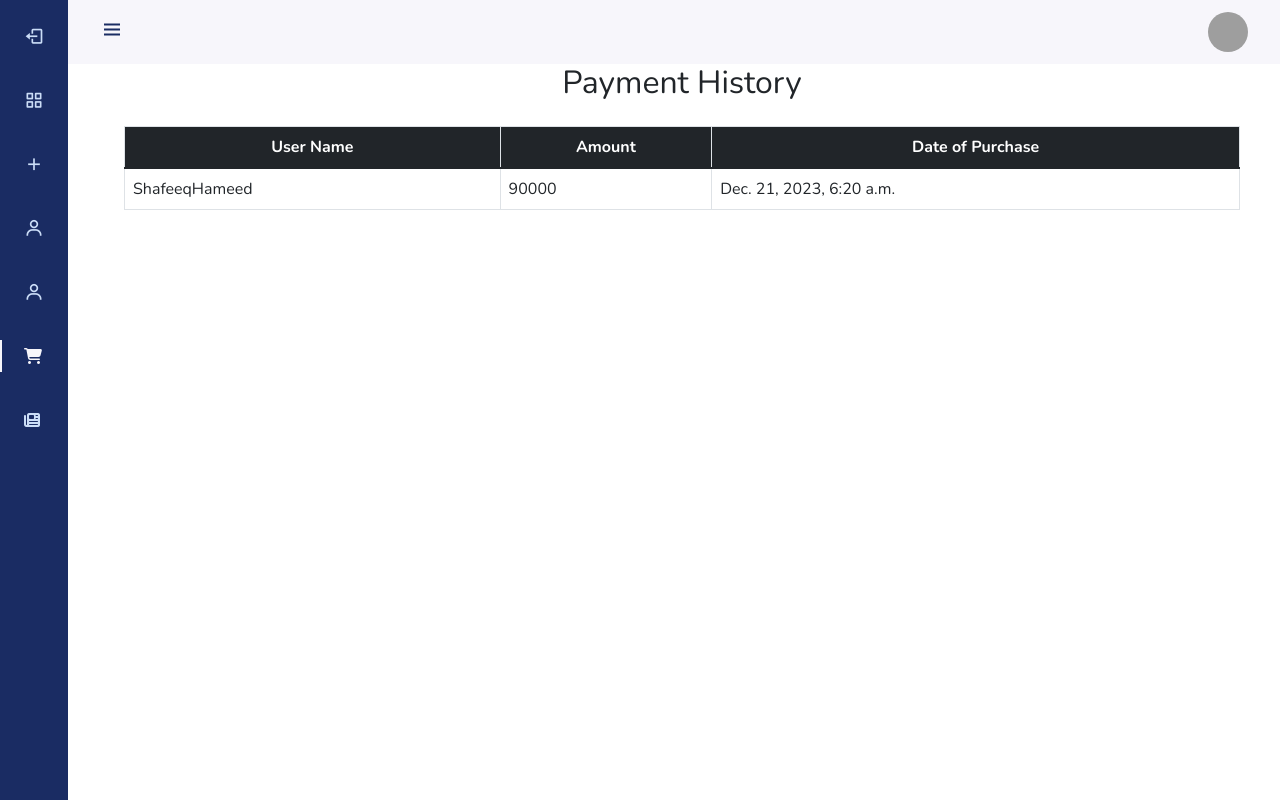
After one commit to smohammedshafeeqhameed/olx_management, a Django app: page /payment_history in a window 1280 px wide. The commit adds this page. Run offline with Django 4.2, Linux system fonts and the light colour scheme; a user stored in the database is signed in; data comes from the database, SQL or seed files in the repository; both versions use the stored data as it was after the commit; some libraries are stand-ins or nearby versions; grey boxes are pictures that could not be loaded.

Commit message:
added payment history feature

```diff
--- a/olx_management_app/admin.py
+++ b/olx_management_app/admin.py
@@ -16,3 +16,4 @@ admin.site.register(ProblemReport)
 admin.site.register(AdminNotification)
 admin.site.register(OverdueProductNotification)
 admin.site.register(ChatMessage)
+admin.site.register(PaymentHistory)
--- a/olx_management_app/models.py
+++ b/olx_management_app/models.py
@@ -59,6 +59,11 @@ class Addproduct(models.Model):
     image=models.ImageField(upload_to="images/",null=True)
     is_approved = models.BooleanField(default=False)
 
+
+class PaymentHistory(models.Model):
+    buyer = models.ForeignKey(User, on_delete=models.CASCADE, null=True)
+    totalprice = models.IntegerField(null=True)
+    update_date = models.DateTimeField(auto_now=True)
 
 
 class Cart(models.Model):
--- a/olx_management_app/urls.py
+++ b/olx_management_app/urls.py
@@ -12,6 +12,7 @@ urlpatterns = [
     path('addbo', views.addbo, name='addbo'),
     path('useraddbo', views.useraddbo, name='useraddbo'),
     path('showProduct', views.showProduct, name='showProduct'),
+    path('payment_history', views.payment_history, name='payment_history'),
     path('show_user_products', views.show_user_products, name='show_user_products'),
     path('update_reply', views.update_reply, name='update_reply'),
     # path('demo',views.demo,name='demo')
--- a/olx_management_app/views.py
+++ b/olx_management_app/views.py
@@ -1,7 +1,7 @@
 from django.shortcuts import render, redirect, get_object_or_404
 from django.contrib.auth import authenticate, login
 from .models import Signup, Category, Addproduct, LoginRequest, Cart, Notification, SignupRequestNotification, \
-    SignupRequest, AdminNotification, OverdueProductNotification
+    SignupRequest, AdminNotification, OverdueProductNotification, PaymentHistory
 from django.contrib.auth.models import User, auth
 from django.contrib import messages
 from django.contrib.auth import login
@@ -37,7 +37,7 @@ def index(request):
     generated_password = request.GET.get('generated_password', '')
     generated_password = generate_password()
     ca = Category.objects.all()
-    show = Addproduct.objects.all()
+    show = Addproduct.objects.filter(is_approved=True)
     return render(request, 'index.html', {'generated_password': generated_password, 'ca': ca, 'sh': show})
 
 
@@ -414,6 +414,13 @@ def showProduct(request):
 
     return render(request, 'showProduct.html', {'bk': Products, 'buk': bk})
 
+@login_required(login_url='index')
+def payment_history(request):
+    Products = Category.objects.all()
+    bk = PaymentHistory.objects.all()
+
+    return render(request, 'payment_history.html', {'bk': Products, 'buk': bk})
+
 
 @login_required(login_url='index')
 def show_user_products(request):
@@ -579,6 +586,9 @@ def delete_user(request, pk):
 
 def process_payment(request):
     if request.method == "POST":
+        totalprice = request.POST.get('totalprice')
+        payment_history = PaymentHistory(buyer=request.user, totalprice=totalprice)
+        payment_history.save()
         user_cart = Cart.objects.filter(user=request.user)
         user_cart.delete()
         return render(request, 'cart.html')
@@ -636,6 +646,7 @@ def categorized_products(request, category_id):
 @login_required(login_url='index')
 def Productcard(request, pk):
     bk = Addproduct.objects.get(id=pk)
+    ca = Category.objects.all()
     current_user = request.user
 
     # Filter chat messages created by the current user
@@ -646,7 +657,7 @@ def Productcard(request, pk):
     # if existing_request:
     #     messages.warning(request, 'You have already requested this Product. Please wait for approval.')
 
-    return render(request, 'Productcard.html', {'bk': bk, 'user_chat_messages': user_chat_messages})
+    return render(request, 'Productcard.html', {'bk': bk, 'user_chat_messages': user_chat_messages, 'ca':ca})
 
 
 def loginusers(request):
--- a/templates/Productcard.html
+++ b/templates/Productcard.html
@@ -160,14 +160,15 @@
                 </li>
 
 
-                <li class="nav-item dropdown">
+             <li class="nav-item dropdown">
                     <a class="nav-link dropdown-toggle" href="#" id="facilitiesDropdown" role="button"
                        data-toggle="dropdown" aria-haspopup="true" aria-expanded="false">
                         Category
                     </a>
                     <div class="dropdown-menu" aria-labelledby="facilitiesDropdown">
                         {% for category in ca %}
-                        <a class="dropdown-item" href="{% url 'categorized_products' category.id %}">{{ category.cat_name }}</a>
+                        <a class="dropdown-item" href="{% url 'categorized_products' category.id %}">
+                            {{ category.cat_name }}</a>
                         {% endfor %}
 
 
--- /dev/null
+++ b/templates/payment_history.html
@@ -0,0 +1,404 @@
+{% load static %}
+<!DOCTYPE html>
+<html>
+<head>
+    <meta charset="utf-8"/>
+    <meta name="viewport" content="width=device-width, initial-scale=1"/>
+    <title>Adminhome</title>
+    <link
+            href="https://cdn.jsdelivr.net/npm/bootstrap@5.1.3/dist/css/bootstrap.min.css"
+            rel="stylesheet"
+            integrity="sha384-1BmE4kWBq78iYhFldvKuhfTAU6auU8tT94WrHftjDbrCEXSU1oBoqyl2QvZ6jIW3"
+            crossorigin="anonymous"
+    />
+    <link
+            href="https://cdn.jsdelivr.net/npm/boxicons@latest/css/boxicons.min.css"
+            rel="stylesheet"
+    />
+
+    <link rel="stylesheet" href="https://cdnjs.cloudflare.com/ajax/libs/font-awesome/6.4.2/css/all.min.css"
+          integrity="sha512-z3gLpd7yknf1YoNbCzqRKc4qyor8gaKU1qmn+CShxbuBusANI9QpRohGBreCFkKxLhei6S9CQXFEbbKuqLg0DA=="
+          crossorigin="anonymous" referrerpolicy="no-referrer"/>
+    <link rel="icon" type="image/png" href="{% static 'static/images/fav3.png' %}"/>
+    <script src="https://code.jquery.com/jquery-3.6.0.min.js"></script>
+    <style>
+        @import url("https://fonts.googleapis.com/css2?family=Nunito:wght@400;600;700&display=swap");
+
+        :root {
+          --header-height: 3rem;
+          --nav-width: 68px;
+          --first-color: #1a2c63;
+          --first-color-light: #cbddf7;
+          --white-color: #f7f6fb;
+          --body-font: "Nunito", sans-serif;
+          --normal-font-size: 1rem;
+          --z-fixed: 100;
+        }
+
+        *,
+        ::before,
+        ::after {
+          box-sizing: border-box;
+        }
+
+        body {
+          position: relative;
+          margin: var(--header-height) 0 0 0;
+          padding: 0 1rem;
+          font-family: var(--body-font);
+          font-size: var(--normal-font-size);
+          transition: 0.5s;
+        }
+
+        a {
+          text-decoration: none;
+        }
+
+        .header {
+          width: 100%;
+          height: var(--header-height);
+          position: fixed;
+          top: 0;
+          left: 0;
+          display: flex;
+          align-items: center;
+          justify-content: space-between;
+          padding: 0 1rem;
+          background-color: var(--white-color);
+          z-index: var(--z-fixed);
+          transition: 0.5s;
+        }
+
+        .header_toggle {
+          color: var(--first-color);
+          font-size: 1.5rem;
+          cursor: pointer;
+        }
+
+        .header_img {
+          width: 35px;
+          height: 35px;
+          display: flex;
+          justify-content: center;
+          border-radius: 50%;
+          overflow: hidden;
+        }
+
+        .header_img img {
+          width: 40px;
+        }
+
+        .l-navbar {
+          position: fixed;
+          top: 0;
+          left: -30%;
+          width: var(--nav-width);
+          height: 100vh;
+          background-color: var(--first-color);
+          padding: 0.5rem 1rem 0 0;
+          transition: 0.5s;
+          z-index: var(--z-fixed);
+        }
+
+        .nav {
+          height: 100%;
+          display: flex;
+          flex-direction: column;
+          justify-content: space-between;
+          overflow: hidden;
+        }
+
+        .nav_logo,
+        .nav_link {
+          display: grid;
+          grid-template-columns: max-content max-content;
+          align-items: center;
+          column-gap: 1rem;
+          padding: 0.5rem 0 0.5rem 1.5rem;
+        }
+
+        .nav_logo {
+          margin-bottom: 2rem;
+        }
+
+        .nav_logo-icon {
+          font-size: 1.25rem;
+          color: var(--white-color);
+        }
+
+        .nav_logo-name {
+          color: var(--white-color);
+          font-weight: 700;
+        }
+
+        .nav_link {
+          position: relative;
+          color: var(--first-color-light);
+          margin-bottom: 1.5rem;
+          transition: 0.3s;
+        }
+
+        .nav_link:hover {
+          color: var(--white-color);
+        }
+
+        .nav_icon {
+          font-size: 1.25rem;
+        }
+
+        .show {
+          left: 0;
+        }
+
+        .body-pd {
+          padding-left: calc(var(--nav-width) + 1rem);
+        }
+
+        .active {
+          color: var(--white-color);
+        }
+
+        .active::before {
+          content: "";
+          position: absolute;
+          left: 0;
+          width: 2px;
+          height: 32px;
+          background-color: var(--white-color);
+        }
+
+        .height-100 {
+          height: 100vh;
+        }
+
+        @media screen and (min-width: 768px) {
+          body {
+            margin: calc(var(--header-height) + 1rem) 0 0 0;
+            padding-left: calc(var(--nav-width) + 2rem);
+          }
+
+          .header {
+            height: calc(var(--header-height) + 1rem);
+            padding: 0 2rem 0 calc(var(--nav-width) + 2rem);
+          }
+
+          .header_img {
+            width: 40px;
+            height: 40px;
+          }
+
+          .header_img img {
+            width: 45px;
+          }
+
+          .l-navbar {
+            left: 0;
+            padding: 1rem 1rem 0 0;
+          }
+
+          .show {
+            width: calc(var(--nav-width) + 156px);
+          }
+
+          .body-pd {
+            padding-left: calc(var(--nav-width) + 188px);
+          }
+        }
+
+    </style>
+</head>
+<body id="body-pd">
+<header class="header" id="header">
+    <div class="header_toggle">
+        <i class="bx bx-menu" id="header-toggle"></i>
+    </div>
+    <div class="header_img">
+        <img src="{% static 'images/giphy.gif' %}" alt=""/>
+    </div>
+</header>
+<div class="l-navbar" id="nav-bar">
+    <nav class="nav">
+        <div>
+            <a href="{% url 'logout1' %}" class="nav_link">
+                <i class="bx bx-log-out nav_icon"></i>
+                <span class="nav_name">SignOut</span>
+            </a>
+            <div class="nav_list">
+                <a href="{% url 'adminhome' %}" class="nav_link ">
+                    <i class="bx bx-grid-alt nav_icon"></i>
+                    <span class="nav_name">Dashboard</span>
+                </a>
+                <a href="{% url 'addcategory' %}" class="nav_link">
+                    <i class="bx bx-plus nav_icon"></i>
+                    <span class="nav_name">Add Category</span>
+                </a>
+
+                <a href="{% url 'userdetails' %}" class="nav_link">
+                    <i class="bx bx-user nav_icon"></i>
+                    <span class="nav_name">Users</span>
+                </a>
+
+                <a href="{% url 'loginusers'  %}" class="nav_link">
+                    <i class="bx bx-user nav_icon"></i>
+                    <span class="nav_name">Approve Users</span>
+                </a>
+                <a href="{% url 'showProduct' %}" class="nav_link active">
+                    <i class="fa-solid fa-cart-shopping"></i>
+                    <span class="nav_name">Show Products</span>
+                </a>
+                <a href="{% url 'payment_history' %}" class="nav_link">
+                    <i class="fa-solid fa-newspaper" title="Show Product"></i>
+                    <span class="nav_name">Show Products</span>
+                </a>
+
+            </div>
+        </div>
+        <!-- <a href="{% url 'logout1' %}" class="nav_link">
+          <i class="bx bx-log-out nav_icon"></i>
+          <span class="nav_name">SignOut</span>
+        </a> -->
+    </nav>
+</div>
+<!-- <div class="container mt-5">
+
+    <h2 class="mb-4">Products</h2>
+    <div class="row">
+        {% for b in buk %}
+        <div class="col-md-6">
+            <div class="product-card border rounded p-3 mb-4 d-flex align-items-center">
+                <div class="row align-items-center w-100">
+                    <div class="col-md-4">
+                        {% if b.image %}
+                        <img src="{{ b.image.url }}" class="img-fluid" alt="Product Cover" style="max-width: 100px;">
+                    {% else %}
+
+                        <p>No image available</p>
+                    {% endif %}
+                    </div>
+                    <div class="col-md-8">
+                        <div class="row">
+                            <div class="col-md-12 mb-2">
+                                <p class="small text-muted mb-0">Name: {{ b.Product_name }}</p>
+                                <p class="small text-muted mb-0">Author: {{ b.author_name }}</p>
+                                <p class="small text-muted mb-0">Language: {{ b.language }}</p>
+                            </div>
+                            <div class="col-md-12 mb-2">
+                                <p class="small text-muted mb-0">Category: {{ b.add.cat_name }}</p>
+                                <p class="small text-muted mb-0">Price: {{ b.price }}</p>
+                            </div>
+                            <div class="col-md-12">
+                                <a href="{% url 'editProduct' b.id %}" style="color: black;">
+                                    <i class="fa fa-edit" aria-hidden="true"></i>
+                                </a>
+                                &nbsp;&nbsp;
+                                <a href="{% url 'delete_Product' b.id %}" style="color: black;">
+                                    <i class="fa fa-trash" aria-hidden="true"></i>
+                                </a>
+                            </div>
+                        </div>
+                    </div>
+                    <div class="col-md-12 mt-3">
+                        <p class="small text-muted mb-0">Description:</p>
+                        <p class="lead fw-normal mb-0" style="font-size: 15px;">{{ b.description }}</p>
+                    </div>
+                </div>
+            </div>
+        </div>
+        {% endfor %}
+    </div>
+</div>  -->
+{% if messages %}
+<div class="container py-3">
+    <div class="row">
+        <div class="col-md-12">
+            {% for message in messages %}
+            <div class="alert alert-success alert-dismissible fade show" role="alert">
+                {{ message }}
+                <button type="button" class="close" data-dismiss="alert" aria-label="Close">
+                    <span aria-hidden="true">&times;</span>
+                </button>
+            </div>
+            {% endfor %}
+        </div>
+    </div>
+</div>
+{% endif %}
+
+<div class="container mt-5">
+    <h2 class="mb-4 text-center">Payment History</h2>
+    <div class="table-responsive">
+        <table class="table table-bordered">
+            <thead class="bg-dark text-white text-center">
+            <tr>
+
+                <th>User Name</th>
+                <th>Amount</th>
+                <th>Date of Purchase</th>
+
+
+            </tr>
+            </thead>
+            <tbody>
+            {% for b in buk %}
+            <tr>
+
+                <td>{{b.buyer}}</td>
+                <td>{{ b.totalprice }}</td>
+                <td>{{ b.update_date }}</td>
+
+            </tr>
+
+            {% endfor %}
+            </tbody>
+        </table>
+    </div>
+</div>
+
+<script>
+    src="https://cdn.jsdelivr.net/npm/bootstrap@5.1.3/dist/js/bootstrap.bundle.min.js"
+    integrity="sha384-ka7Sk0Gln4gmtz2MlQnikT1wXgYsOg+OMhuP+IlRH9sENBO0LRn5q+8nbTov4+1p"
+    crossorigin="anonymous"
+  >
+</script>
+<script type="text/javascript">
+    document.addEventListener("DOMContentLoaded", function (event) {
+      const showNavbar = (toggleId, navId, bodyId, headerId) => {
+        const toggle = document.getElementById(toggleId),
+          nav = document.getElementById(navId),
+          bodypd = document.getElementById(bodyId),
+          headerpd = document.getElementById(headerId);
+
+        // Validate that all variables exist
+        if (toggle && nav && bodypd && headerpd) {
+          toggle.addEventListener("click", () => {
+            // show navbar
+            nav.classList.toggle("show");
+            // change icon
+            toggle.classList.toggle("bx-x");
+            // add padding to body
+            bodypd.classList.toggle("body-pd");
+            // add padding to header
+            headerpd.classList.toggle("body-pd");
+          });
+        }
+      };
+
+      showNavbar("header-toggle", "nav-bar", "body-pd", "header");
+
+      /*===== LINK ACTIVE =====*/
+      const linkColor = document.querySelectorAll(".nav_link");
+
+      function colorLink() {
+        if (linkColor) {
+          linkColor.forEach((l) => l.classList.remove("active"));
+          this.classList.add("active");
+        }
+      }
+      linkColor.forEach((l) => l.addEventListener("click", colorLink));
+
+
+    });
+</script>
+<script src="https://stackpath.bootstrapcdn.com/bootstrap/4.5.2/js/bootstrap.min.js"></script>
+</body>
+</html>
```
Also changed, not shown: templates/adminhome.html (+39 -25 lines), templates/cart.html (+33 -23 lines), templates/proceedpay.html (+46 -28 lines), db.sqlite3, olx_management_app/migrations/0003_paymenthistory.py (added), 2 other files.
